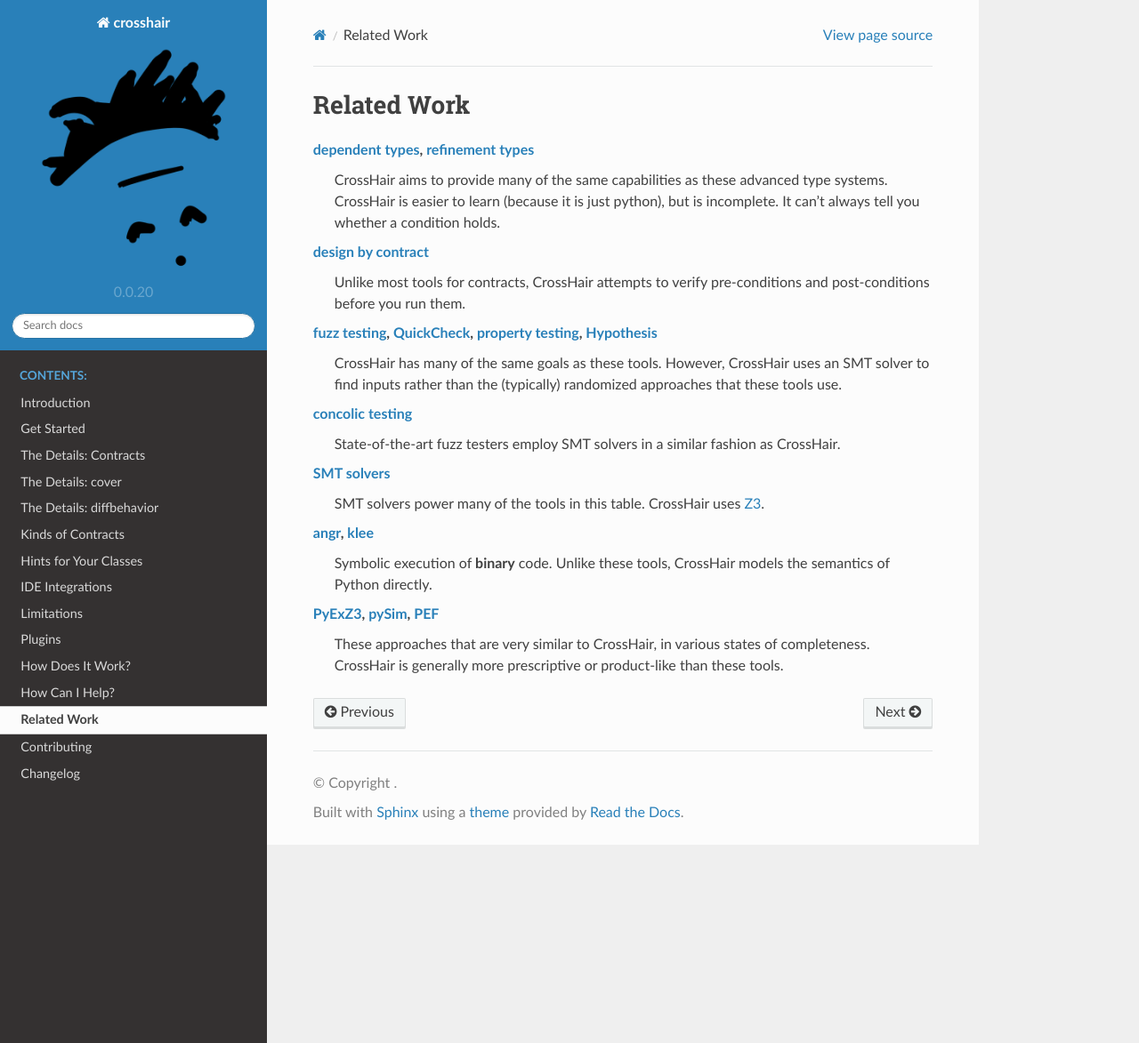
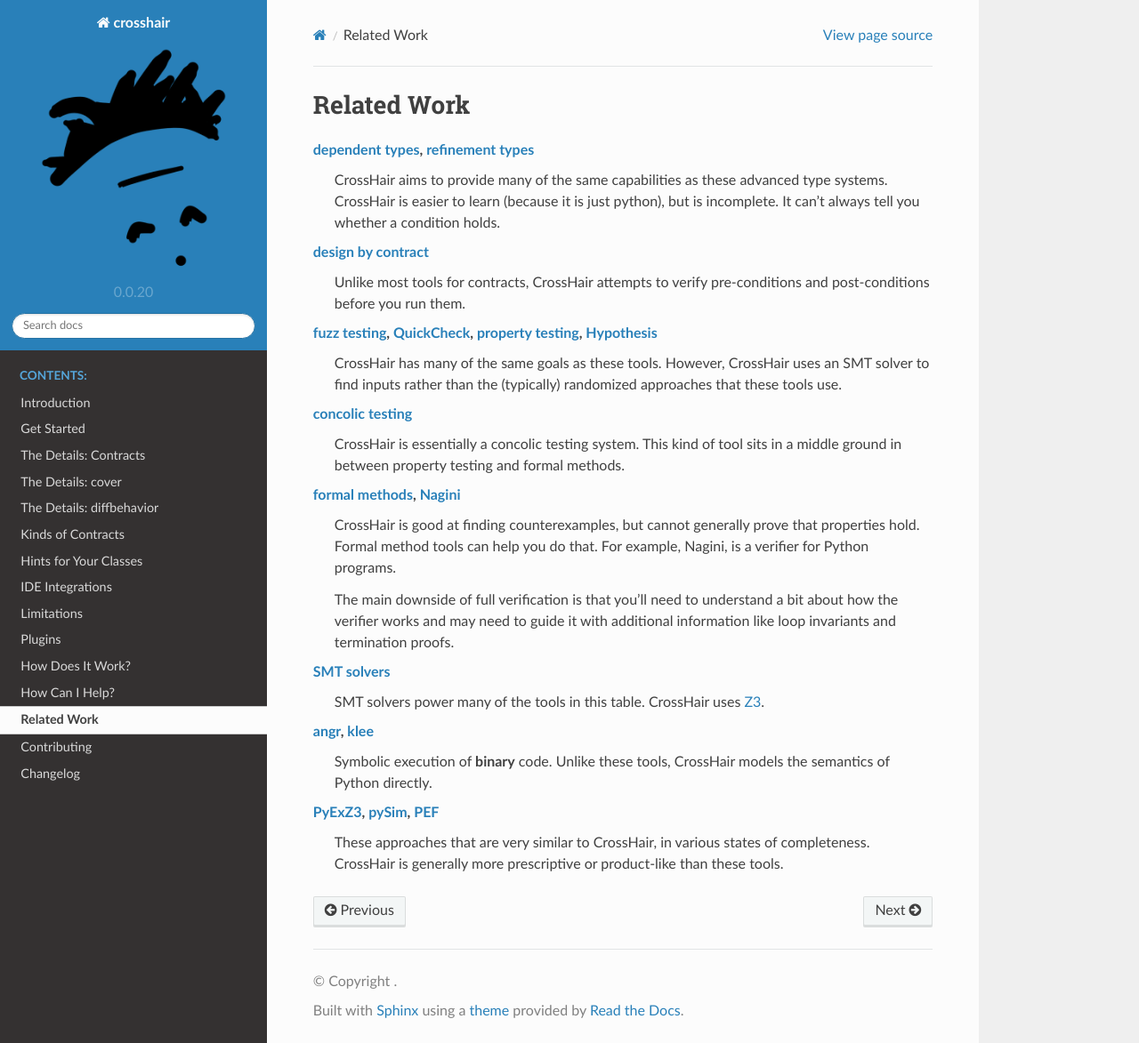
Before and after one commit to pschanely/CrossHair, a Sphinx documentation site: the page built from doc/source/related_work.rst, in a window 1280 px wide and 1173 px high. Shown: the whole window at 89% size. Built offline with Sphinx 7.4.7 and the Read the Docs theme 2.0.0, drawn with Linux system fonts in a browser that asks for light colours; the version number is read from the project's files by our own code.

Commit message:
Add Nagini to related work

```diff
--- a/doc/source/related_work.rst
+++ b/doc/source/related_work.rst
@@ -19,8 +19,18 @@ Related Work
     the (typically) randomized approaches that these tools use.
 
 `concolic testing`_
-    State-of-the-art fuzz testers employ SMT solvers in a similar fashion
-    as CrossHair.
+    CrossHair is essentially a concolic testing system.
+    This kind of tool sits in a middle ground in between property testing and formal
+    methods.
+
+`formal methods`_, `Nagini`_
+    CrossHair is good at finding counterexamples, but cannot generally prove that
+    properties hold. Formal method tools can help you do that.
+    For example, Nagini, is a verifier for Python programs.
+
+    The main downside of full verification is that you'll need to understand a bit
+    about how the verifier works and may need to guide it with additional information
+    like loop invariants and termination proofs.
 
 `SMT solvers`_
     SMT solvers power many of the tools in this table. CrossHair uses `Z3`_.
@@ -43,6 +53,8 @@ Related Work
 .. _property testing: https://en.wikipedia.org/wiki/Property_testing
 .. _Hypothesis: https://hypothesis.readthedocs.io/
 .. _concolic testing: https://en.wikipedia.org/wiki/Concolic_testing
+.. _formal methods: https://en.wikipedia.org/wiki/Formal_methods
+.. _Nagini: https://github.com/marcoeilers/nagini
 .. _SMT solvers: https://en.wikipedia.org/wiki/Satisfiability_modulo_theories
 .. _Z3: https://github.com/Z3Prover/z3
 .. _angr: https://angr.io
```
